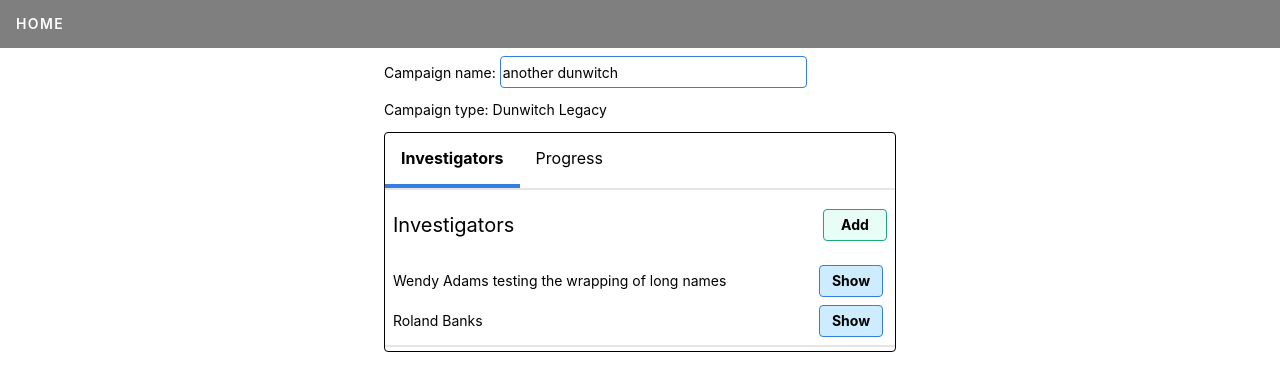
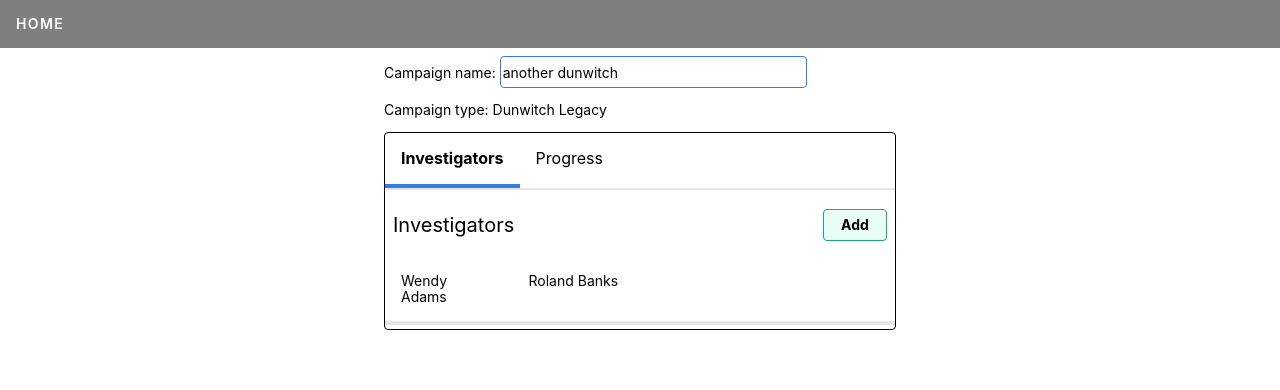
Before and after one commit to skinnybeans/arkham-log, an Angular app: page /campaign/1/investigators in a window 1280 px wide. Shown: the top 390 px of the page. Built offline with nearby package versions, Linux system fonts and the light colour scheme.

Commit message:
changed investigators to tabbed view

```diff
--- a/src/app/investigator-list/investigator-list.component.html
+++ b/src/app/investigator-list/investigator-list.component.html
@@ -9,18 +9,12 @@
     </button>
   </div>
   <div class="w-100">
-    <div
-    class="flex justify-between items-center ma2"
-    *ngFor="let investigator of investigators;let id = index">
-      <div class="w-75">{{investigator.name}}</div>
-      <div class="w-25">
-          <button
-          class="btn btn-primary w3 h2 mh1 fr"
+    <div class="f6 bb bw1 b--black-10 flex w-100">
+        <a
+          *ngFor="let investigator of investigators;let id = index"
+          class="dib link pa3 black w-25"
           [routerLink]="[id]"
-          [routerLinkActive]="'btn-danger'"
-          >Show
-      </button>
-      </div>
+          [routerLinkActive]="'b--light-blue bb i bw2 fw5'">{{ investigator.name }}</a>
     </div>
   </div>
 </div>
--- a/src/app/investigator.service.ts
+++ b/src/app/investigator.service.ts
@@ -10,7 +10,7 @@ export class InvestigatorService {
   constructor() { }
 
   investigators: Investigator[] = [
-    new Investigator('Wendy Adams testing the wrapping of long names', 0 , 1, ['nothing of note here is a long note to test line wrapping']),
+    new Investigator('Wendy Adams', 0 , 1, ['nothing of note here is a long note to test line wrapping']),
     new Investigator('Roland Banks', 1 , 1, ['relic of ages'])
   ];
 
```
